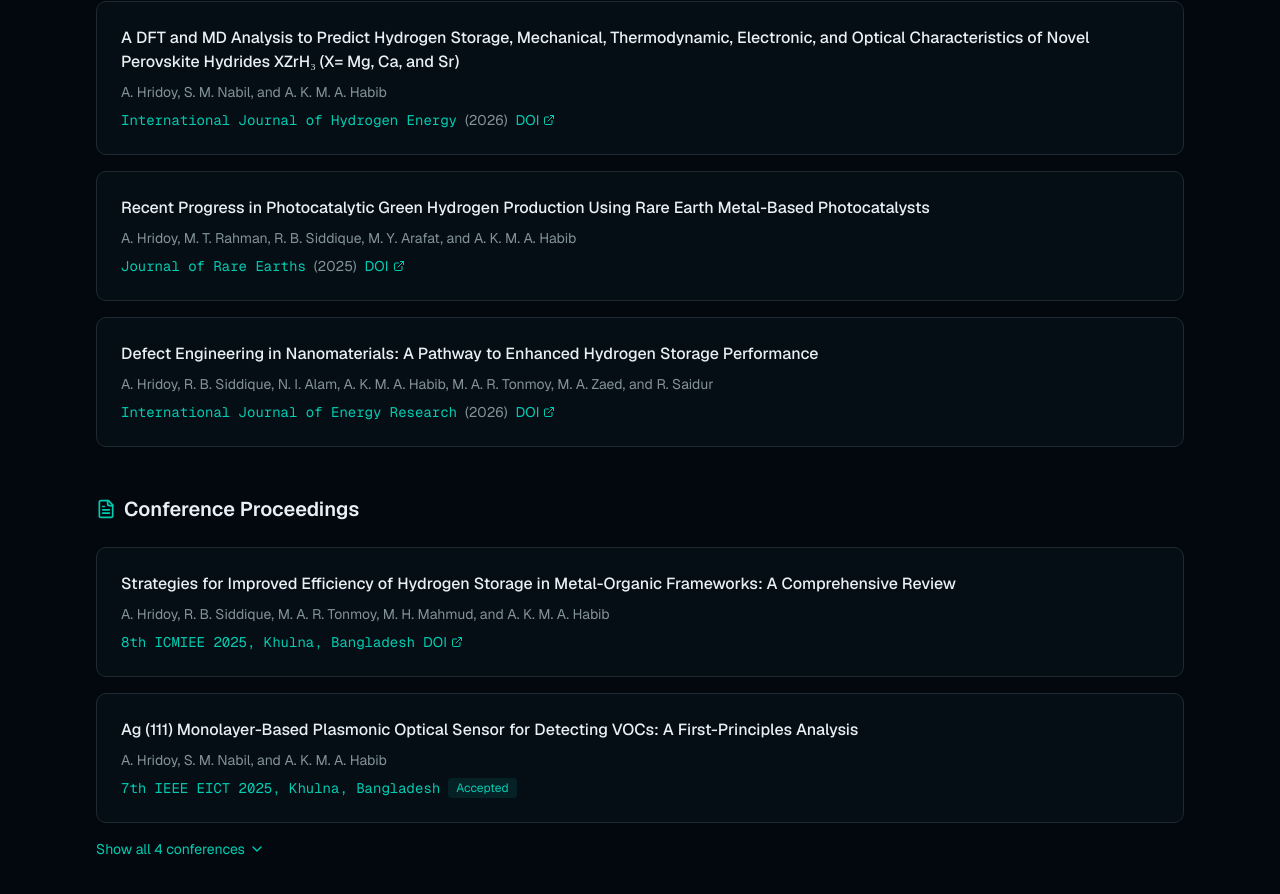
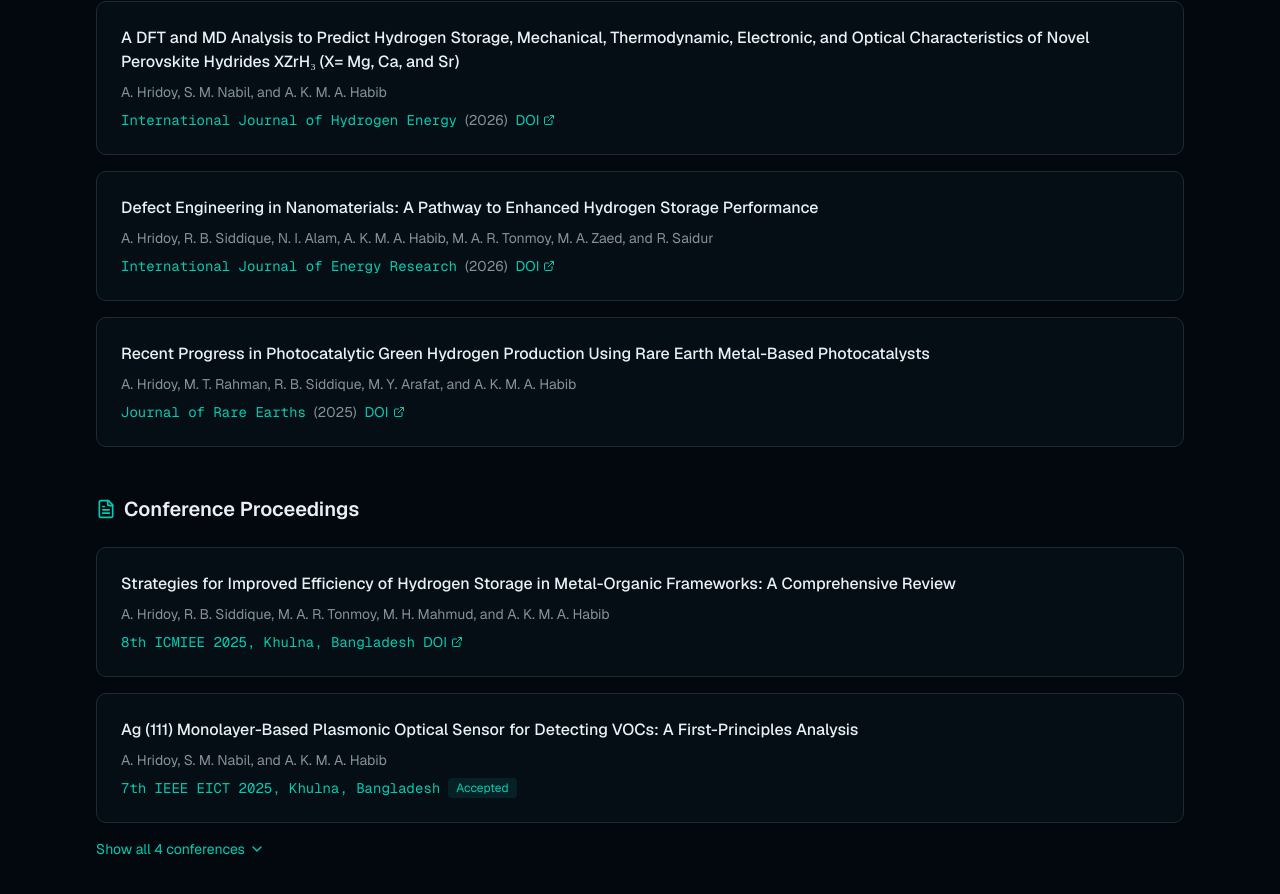
Before and after one commit to ahmadullah-hridoy/academic-portfolio, a Next.js app: page / in a window 1280 px wide. Shown: the part 2716-3610 px from the top of the page. Built offline with nearby package versions, Linux system fonts and the light colour scheme.

Commit message:
Update publications-section.tsx

```diff
--- a/components/publications-section.tsx
+++ b/components/publications-section.tsx
@@ -13,19 +13,19 @@ const journals = [
     year: "2026",
     doi: "https://doi.org/10.1016/j.ijhydene.2026.153533",
   },
+   {
+    title: "Defect Engineering in Nanomaterials: A Pathway to Enhanced Hydrogen Storage Performance",
+    authors: "A. Hridoy, R. B. Siddique, N. I. Alam, A. K. M. A. Habib, M. A. R. Tonmoy, M. A. Zaed, and R. Saidur",
+    journal: "International Journal of Energy Research",
+    year: "2026",
+    doi: "https://doi.org/10.1155/er/5418933",
+  },
   {
     title: "Recent Progress in Photocatalytic Green Hydrogen Production Using Rare Earth Metal-Based Photocatalysts",
     authors: "A. Hridoy, M. T. Rahman, R. B. Siddique, M. Y. Arafat, and A. K. M. A. Habib",
     journal: "Journal of Rare Earths",
     year: "2025",
     doi: "https://doi.org/10.1016/j.jre.2025.12.020",
-  },
-  {
-    title: "Defect Engineering in Nanomaterials: A Pathway to Enhanced Hydrogen Storage Performance",
-    authors: "A. Hridoy, R. B. Siddique, N. I. Alam, A. K. M. A. Habib, M. A. R. Tonmoy, M. A. Zaed, and R. Saidur",
-    journal: "International Journal of Energy Research",
-    year: "2026",
-    doi: "https://doi.org/10.1155/er/5418933",
   },
 ]
 
```
